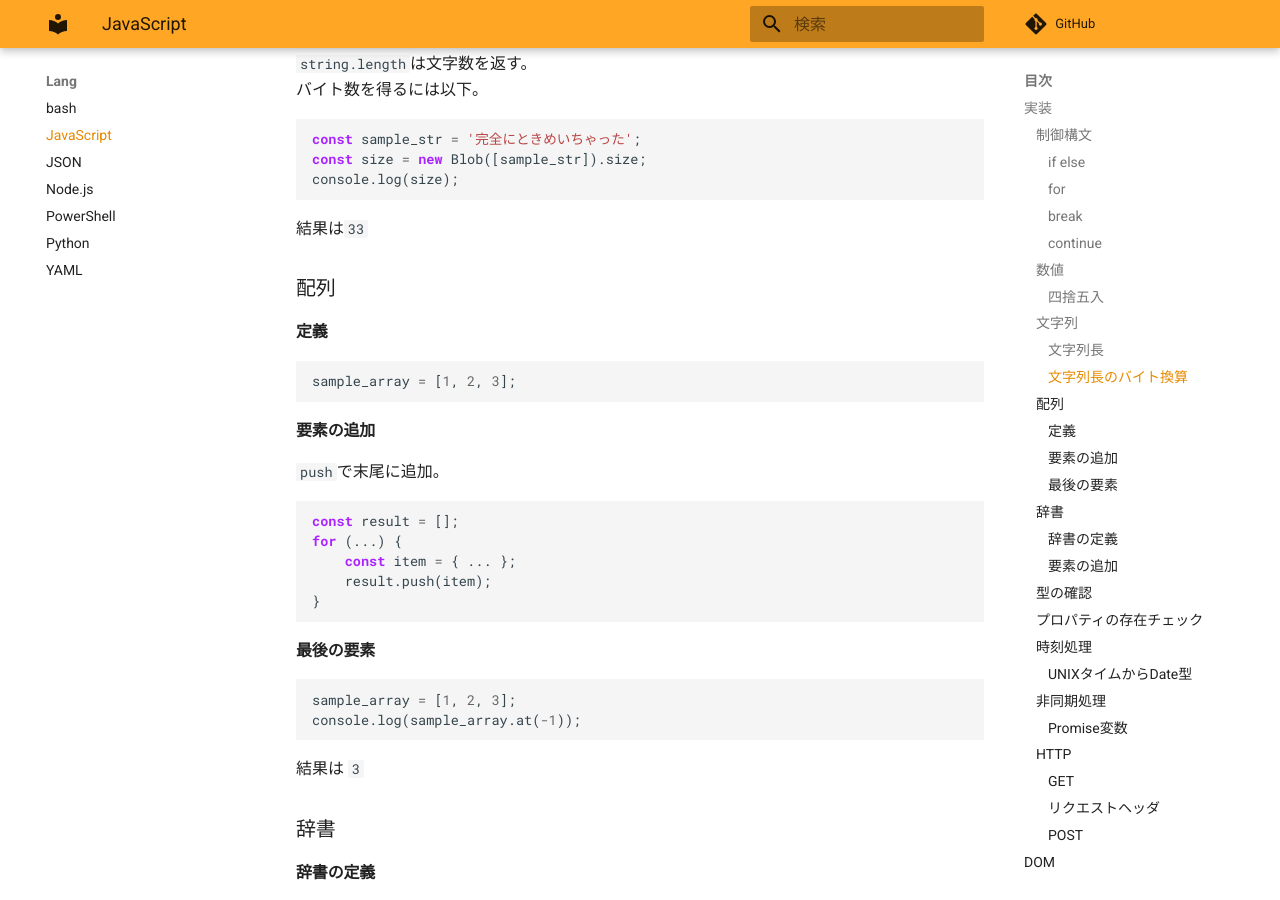
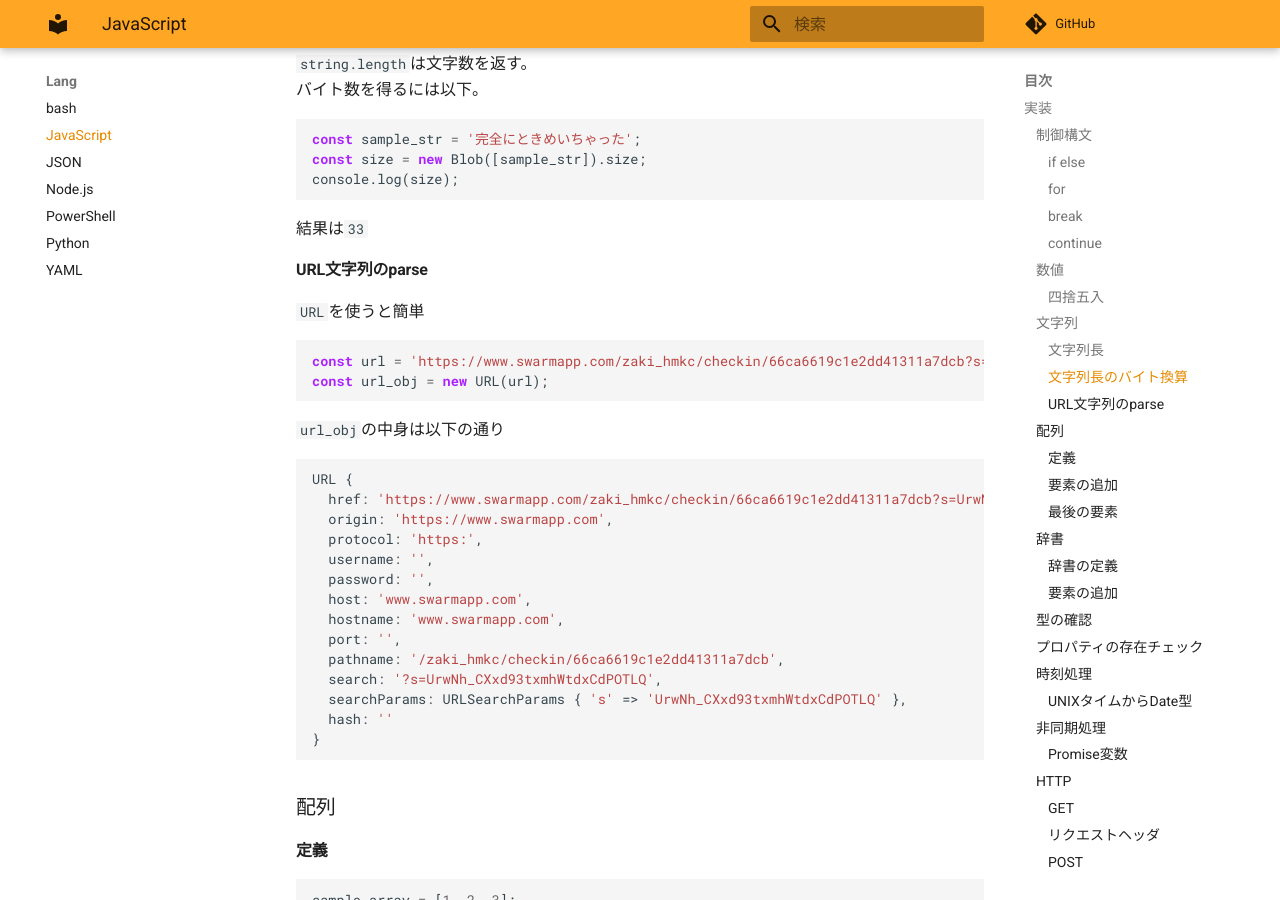
Before and after one commit to zaki-lknr/docs, an MkDocs documentation site: the page built from docs/lang/js.md, in a window 1280 px wide and 900 px high, scrolled down 1503 px. Built offline with MkDocs 1.6.1 and Material for MkDocs 9.7.7, drawn with Linux system fonts in a browser that asks for light colours; comment, search, counter and statistics services are not loaded.

Commit message:
add: lang/javascript: URL文字列のparse

````diff
--- a/docs/lang/js.md
+++ b/docs/lang/js.md
@@ -78,6 +78,34 @@ console.log(size);
 ```
 
 結果は`33`
+
+#### URL文字列のparse
+
+`URL`を使うと簡単
+
+```javascript
+const url = 'https://www.swarmapp.com/zaki_hmkc/checkin/66ca6619c1e2dd41311a7dcb?s=UrwNh_CXxd93txmhWtdxCdPOTLQ';
+const url_obj = new URL(url);
+```
+
+`url_obj`の中身は以下の通り
+
+```javascript
+URL {
+  href: 'https://www.swarmapp.com/zaki_hmkc/checkin/66ca6619c1e2dd41311a7dcb?s=UrwNh_CXxd93txmhWtdxCdPOTLQ',
+  origin: 'https://www.swarmapp.com',
+  protocol: 'https:',
+  username: '',
+  password: '',
+  host: 'www.swarmapp.com',
+  hostname: 'www.swarmapp.com',
+  port: '',
+  pathname: '/zaki_hmkc/checkin/66ca6619c1e2dd41311a7dcb',
+  search: '?s=UrwNh_CXxd93txmhWtdxCdPOTLQ',
+  searchParams: URLSearchParams { 's' => 'UrwNh_CXxd93txmhWtdxCdPOTLQ' },
+  hash: ''
+}
+```
 
 ### 配列
 
````
